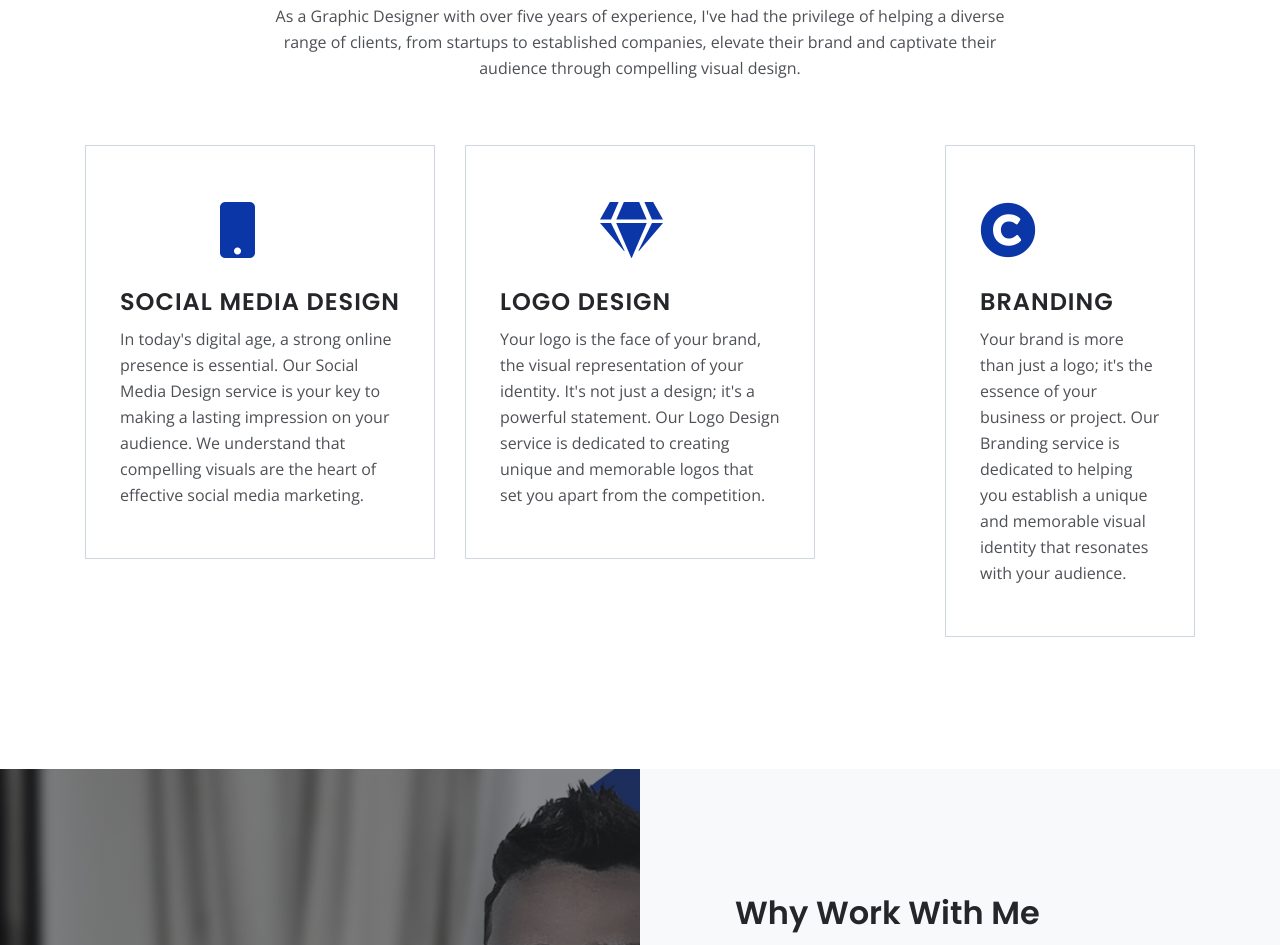
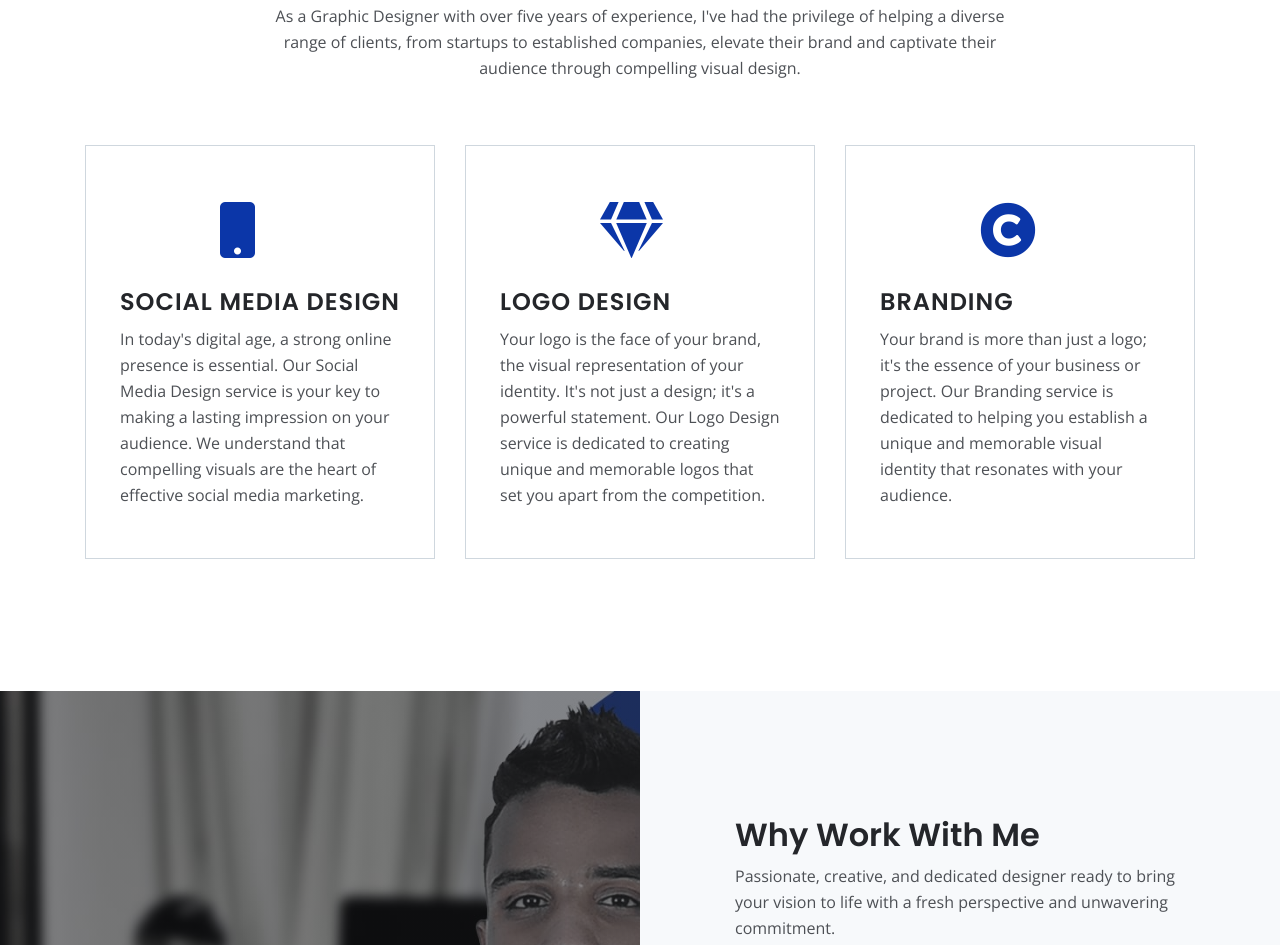
Before and after one commit to ayoubelouardi/soufyane-mokrim, a plain HTML site: page index.html in a window 1280 px wide. Shown: the part 1671-2616 px from the top of the page. Drawn offline with nearby package versions, Linux system fonts and the light colour scheme.

Commit message:
fix error index.html

```diff
--- a/index.html
+++ b/index.html
@@ -175,8 +175,8 @@
                     </div> <!-- end of text-box -->
                 </div> <!-- end of col -->
                 <div class="col-lg-4">
-                    <div class="text-box" id="i3">
-                        <i class="fas fa-copyright"></i>
+                    <div class="text-box">
+                        <i class="fas fa-copyright" id="i3"></i>
                         <h4>BRANDING</h4>
                         <p>Your brand is more than just a logo; it's the essence of your business or project. Our Branding service is dedicated to helping you establish a unique and memorable visual identity that resonates with your audience.</p>
                     </div> <!-- end of text-box -->
```
